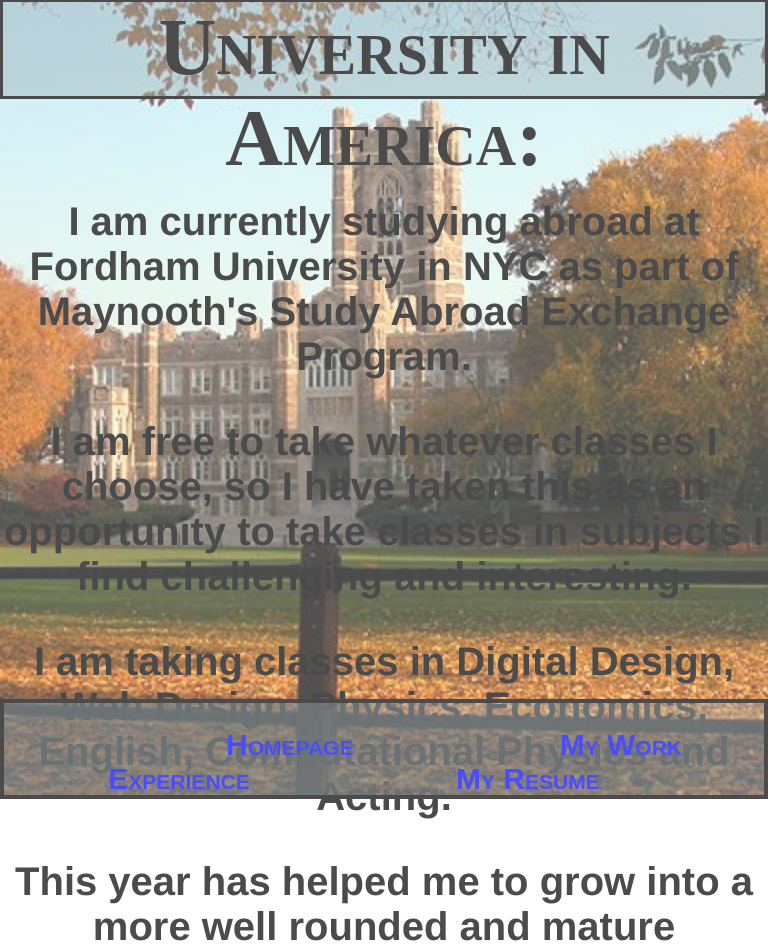
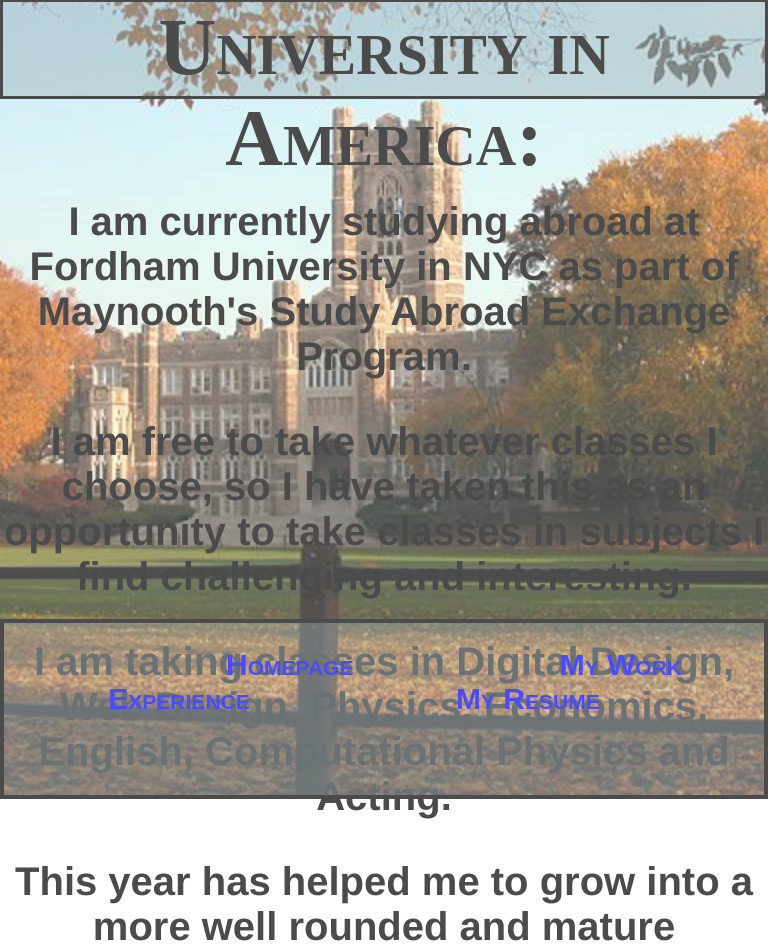
Before and after one commit to Cormaca18/Cormaca18.github.io, a PHP site: page /education.html in a window 768 px wide. Shown: the part 1601-2551 px from the top of the page. Run offline with PHP 8.4, Linux system fonts and the light colour scheme.

Commit message:
changed css

```diff
--- a/css/education.css
+++ b/css/education.css
@@ -105,7 +105,7 @@ ul#menu li {
 @media only screen and (min-width : 768px) and (max-width : 1023px){
   .footer{
     width: 100%;
-    height: 100px;
+    height: 180px;
     font-size: 25px;
     background-color: rgba(112,138,144,0.4);
     text-align: center;
```
